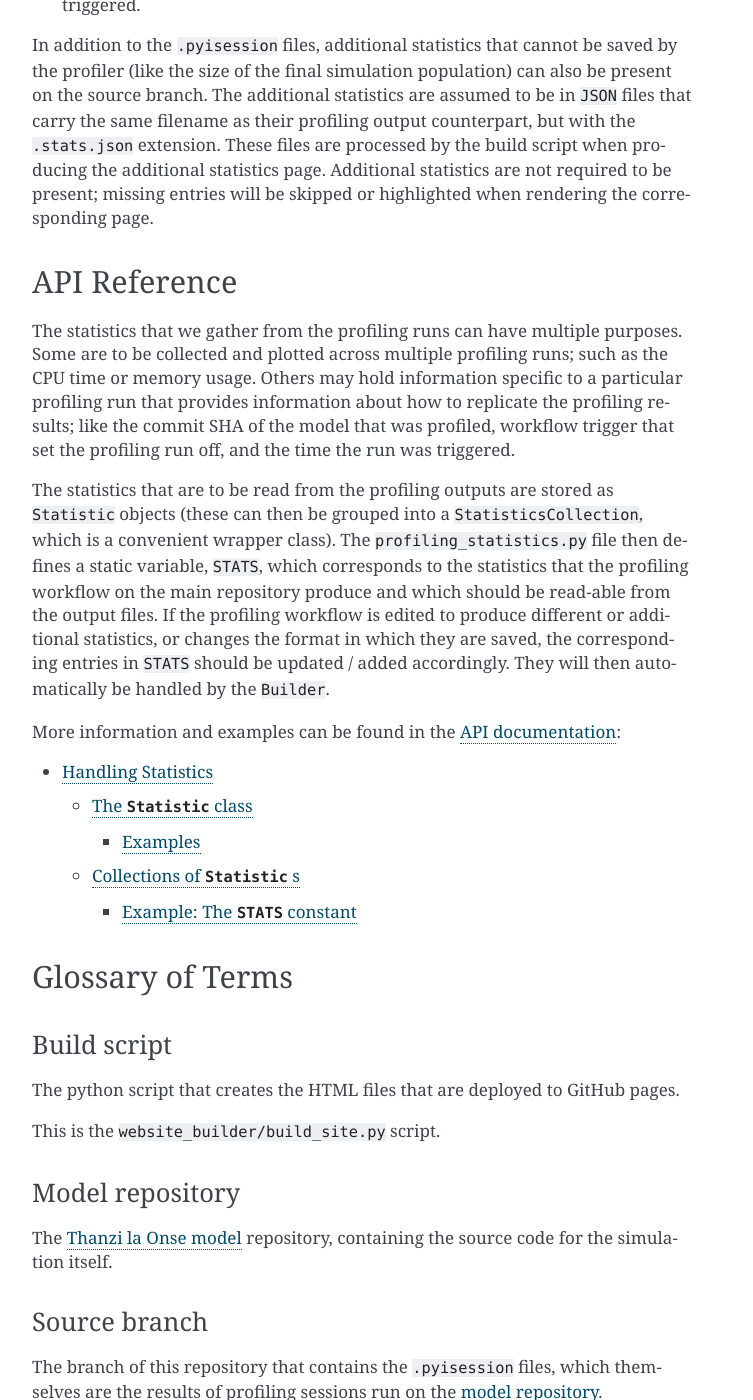
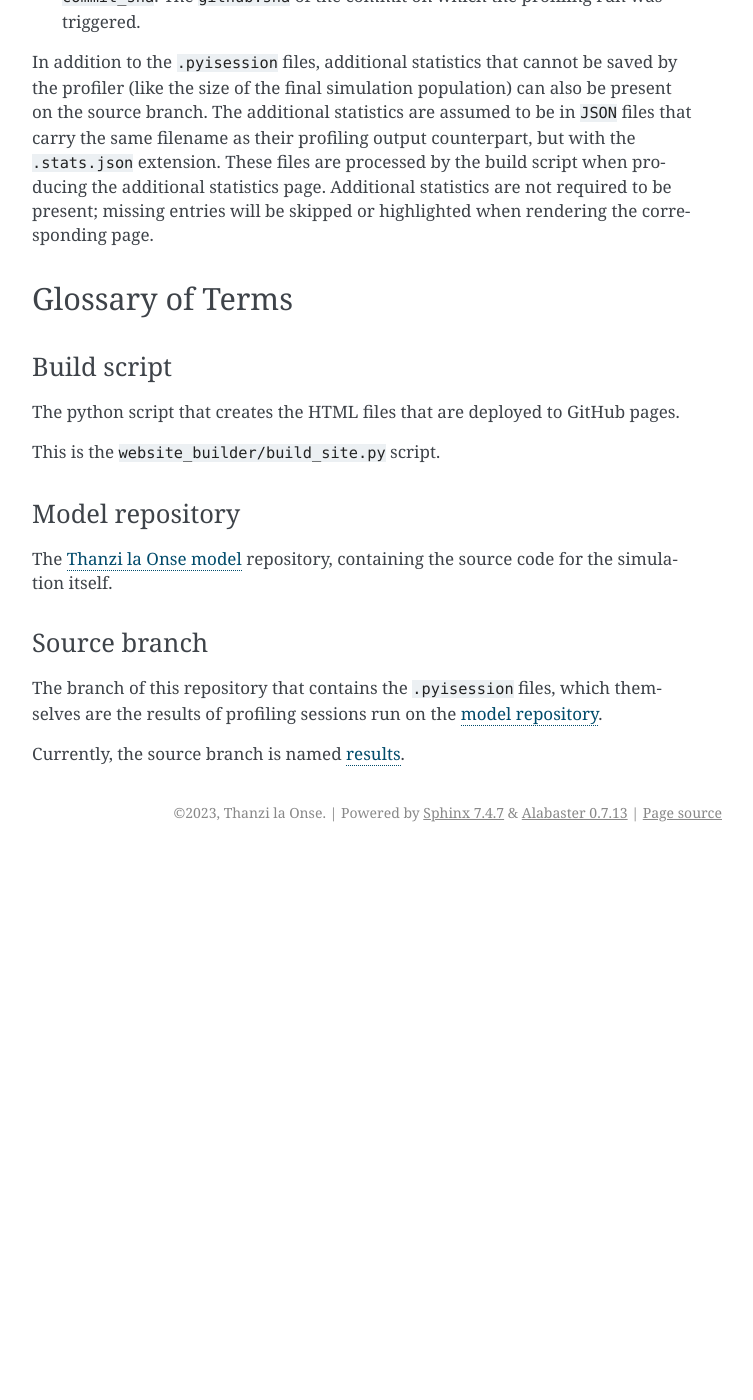
Before and after one commit to UCL/TLOmodel-profiling, a Sphinx documentation site: the page built from source/developers.rst, in a window 1280 px wide and 1400 px high, scrolled down 1953 px. Shown: the whole window, without its empty margins (388-1141 px from the left). Built offline with Sphinx 7.4.7, drawn with Linux system fonts in a browser that asks for light colours; after the commit the page ends 2805 px from its top, so only the background shows below that; some of the changed text lies outside the part shown.

Commit message:
Add placeholder docs for git_tree and builder modules

```diff
--- a/source/developers.rst
+++ b/source/developers.rst
@@ -65,28 +66,6 @@
 These files are processed by the build script when producing the additional statistics page.
 Additional statistics are not required to be present; missing entries will be skipped or highlighted when rendering the corresponding page.
 
-API Reference
--------------
-
-The statistics that we gather from the profiling runs can have multiple purposes.
-Some are to be collected and plotted across multiple profiling runs; such as the CPU time or memory usage.
-Others may hold information specific to a particular profiling run that provides information about how to
-replicate the profiling results; like the commit SHA of the model that was profiled, workflow trigger
-that set the profiling run off, and the time the run was triggered.
-
-The statistics that are to be read from the profiling outputs are stored as ``Statistic`` objects (these can then be grouped into a ``StatisticsCollection``, which is a convenient wrapper class).
-The ``profiling_statistics.py`` file then defines a static variable, ``STATS``, which corresponds to the statistics that the profiling workflow on the main repository produce and which should be read-able from the output files.
-If the profiling workflow is edited to produce different or additional statistics, or changes the format in which they
-are saved, the corresponding entries in ``STATS`` should be updated / added accordingly.
-They will then automatically be handled by the ``Builder``.
-
-More information and examples can be found in the :doc:`API documentation <api/profiling-statistics>`:
-
-.. toctree::
-   :maxdepth: 3
-
-   api/profiling-statistics
-
 Glossary of Terms
 -----------------
 
--- a/source/index.rst
+++ b/source/index.rst
@@ -13,6 +13,7 @@
    profiling
    run-statistics
    developers
+   api-reference
 
 This is a repository for storing profiling outputs from the TLOmodel, an epidemiology modelling framework for the Thanzi la Onse project.
 
@@ -34,6 +35,11 @@
 
 For developer information about this repository; such as how the repository is organised, how the website is built, and documentation for the functions and scripts, :doc:`please see the online documentation <developers>`.
 
+API Reference
+-------------
+
+For details and usage examples of the code in this repository, please see the :doc:`API reference <api-reference>` page.
+
 Indices and tables
 ==================
 
```
Also changed, not shown: other parts of source/developers.rst (+2 -1 lines), source/api-reference.rst (added, +10 -0 lines), source/api/builder.rst (added, +8 -0 lines), source/api/git-tree.rst (added, +13 -0 lines), 1 other file.
